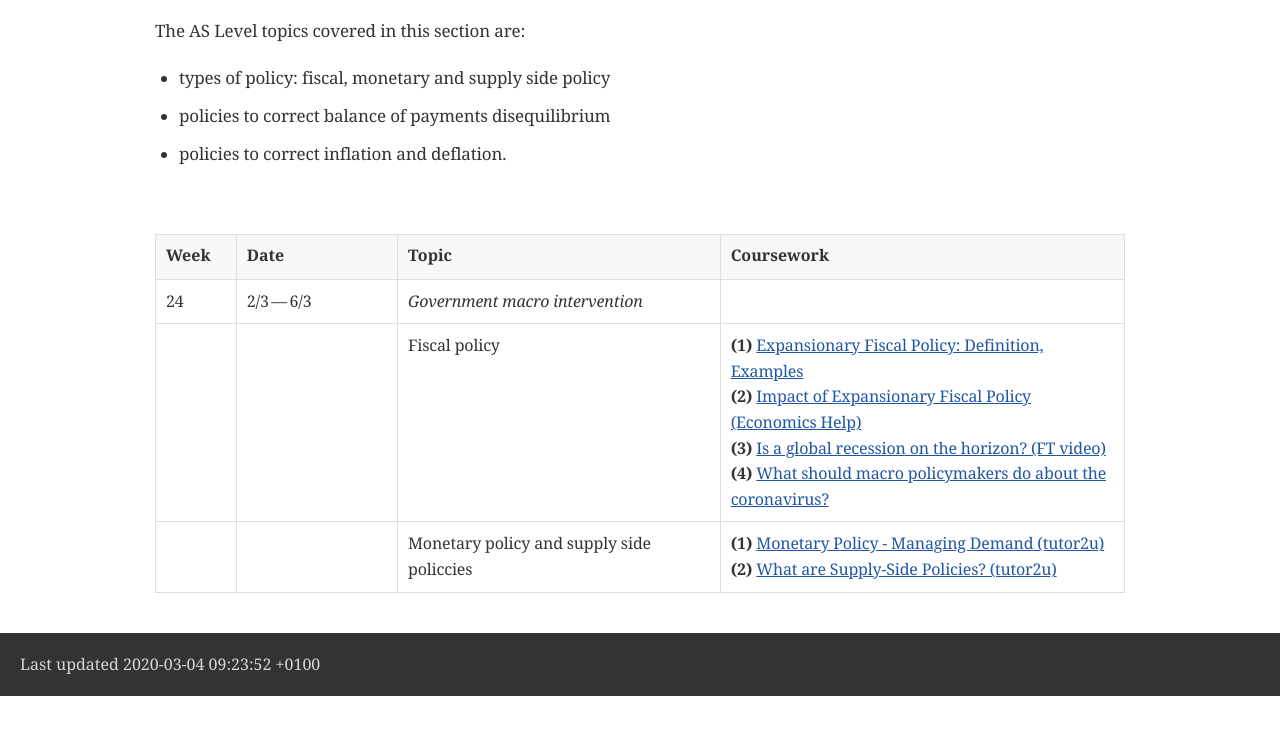
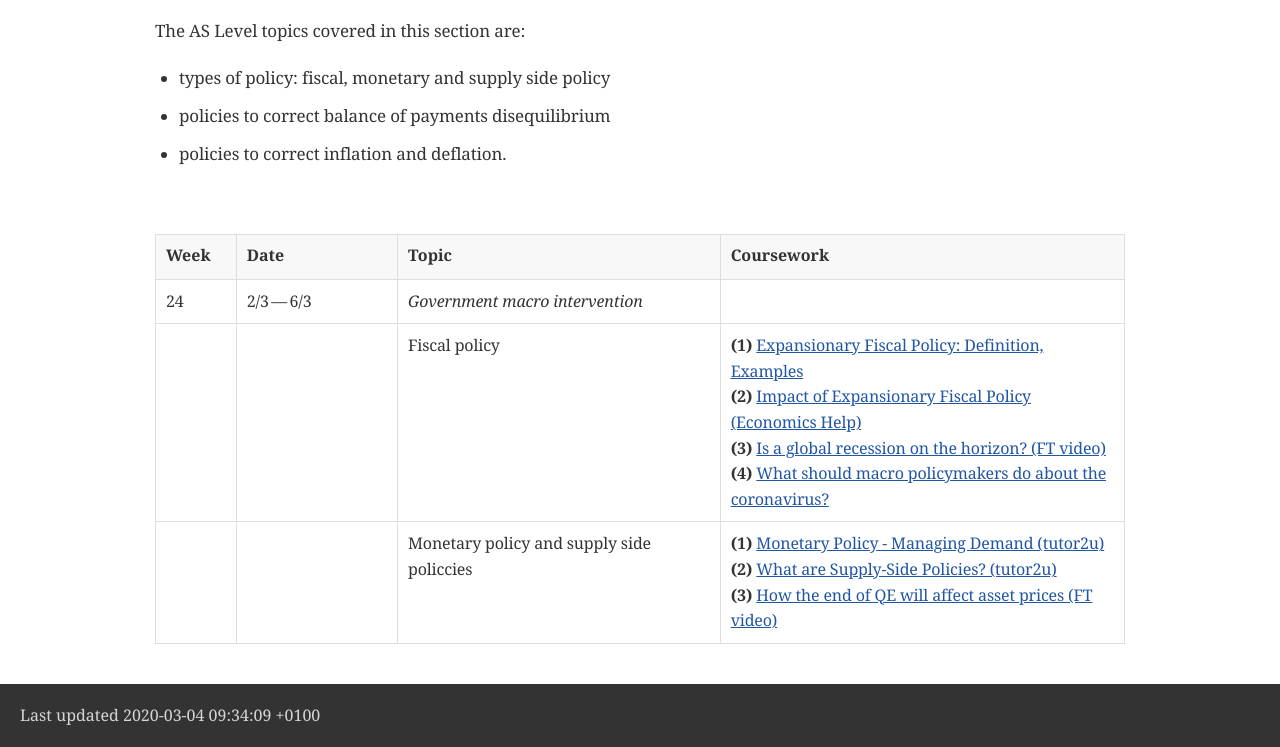
Before and after one commit to tarikgit/tarikgit.github.io, a plain HTML site: page teaching/economics2019-20.html in a window 1280 px wide. Shown: the part 7655-8402 px from the top of the page. Before the commit the page ends 8351 px from the top, so only its background shows below. Drawn offline with nearby package versions, Linux system fonts and the light colour scheme; a web font is replaced by a local one.

Commit message:
Initial commit

```diff
--- a/teaching/economics2019-20.html
+++ b/teaching/economics2019-20.html
@@ -1000,7 +1000,8 @@ Nationalisation and privatisation</p></td>
 <td class="tableblock halign-left valign-top"></td>
 <td class="tableblock halign-left valign-top"><p class="tableblock">Monetary policy and supply side policcies</p></td>
 <td class="tableblock halign-left valign-top"><p class="tableblock"><strong>(1)</strong> <a href="https://www.tutor2u.net/economics/reference/monetary-policy-managing-demand">Monetary Policy - Managing Demand (tutor2u)</a><br>
-<strong>(2)</strong> <a href="https://www.tutor2u.net/economics/reference/supply-side-economics-introduction">What are Supply-Side Policies? (tutor2u)</a></p></td>
+<strong>(2)</strong> <a href="https://www.tutor2u.net/economics/reference/supply-side-economics-introduction">What are Supply-Side Policies? (tutor2u)</a><br>
+<strong>(3)</strong> <a href="https://www.ft.com/video/b7226e50-44f8-4480-90f2-680098418812">How the end of QE will affect asset prices (FT video)</a></p></td>
 </tr>
 </tbody>
 </table>
@@ -1009,7 +1010,7 @@ Nationalisation and privatisation</p></td>
 </div>
 <div id="footer">
 <div id="footer-text">
-Last updated 2020-03-04 09:23:52 +0100
+Last updated 2020-03-04 09:34:09 +0100
 </div>
 </div>
 </body>
```
Also changed, not shown: 1 other file.
